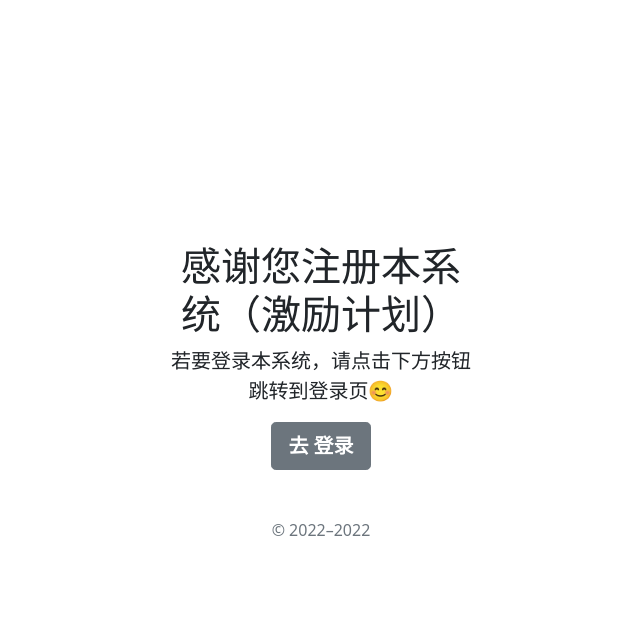
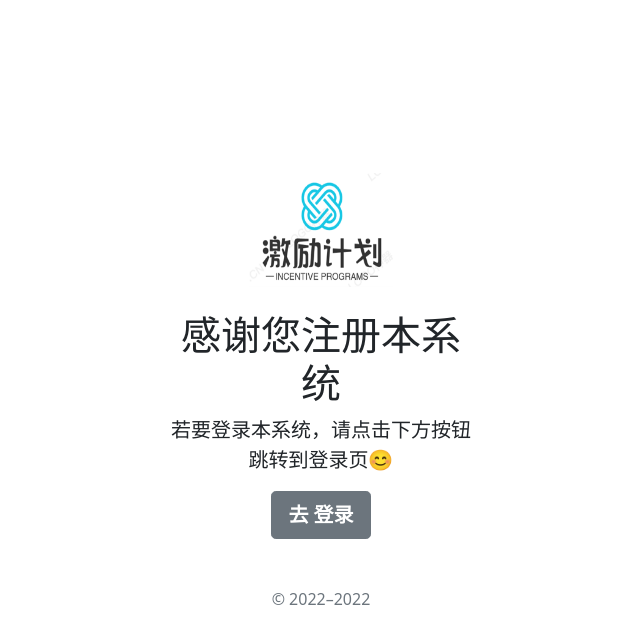
Before and after one commit to hanyun-li/RewardsProgram, a Spring app: template src/main/resources/templates/cover/cover_new.html in a window 1280 px wide. Shown: the top 644 px of the page, without its empty margins (319-959 px from the left). Run offline with Thymeleaf, Linux system fonts and the light colour scheme; the template is opened without the code that fills it, so the values that code supplies are empty.

Commit message:
优化一下：过度页面加个logo

```diff
--- a/src/main/resources/templates/cover/cover_new.html
+++ b/src/main/resources/templates/cover/cover_new.html
@@ -37,7 +37,9 @@
 
 <main class="form-signin">
 
-  <h1>感谢您注册本系统（激励计划）</h1>
+  <img class="mb-4" th:src="@{/logo/incentive_plan.png}" alt="" width="144" height="114">
+
+  <h1>感谢您注册本系统</h1>
   <p class="lead">若要登录本系统，请点击下方按钮跳转到登录页😊</p>
   <p class="lead">
     <a th:href="@{/}" class="btn btn-lg btn-secondary fw-bold border-green bg-green">去 登录</a>
```
